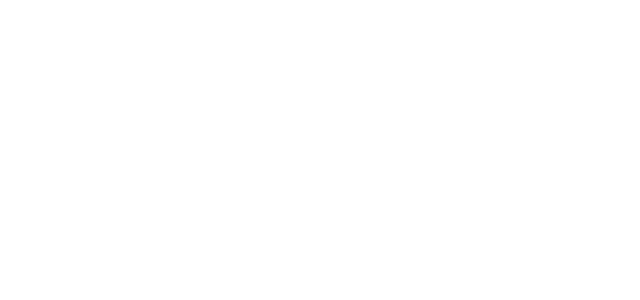
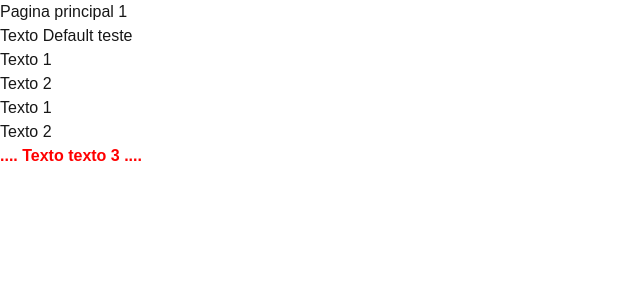
Before and after one commit to d0v3f0x/ATVNext.js, a Next.js app: page /default in a window 1280 px wide. Shown: the top 300 px of the page, without its empty margins (0-640 px from the left). Built offline with nearby package versions, Linux system fonts and the light colour scheme.

Commit message:
atualização do codigo

```diff
--- /dev/null
+++ b/src/app/components/parametro.js
@@ -0,0 +1,37 @@
+import React from 'react';
+
+export default function Index() {
+    return (
+        <div>
+            <h2>Texto Default teste</h2>
+        </div>
+    )
+}
+
+export function Texto1() {
+    return (
+        <div>
+            <h2>Texto 1</h2>
+        </div>
+    )
+}
+
+export function Texto2() {
+    return (
+        <div>
+            <h2>Texto 2</h2>
+        </div>
+    )
+}
+
+export function Texto3({ children, cor, tipo }) {
+    return (
+        <div>
+            <h2>
+                <span style={{ color: cor, fontWeight: tipo }}>
+                    {children}
+                </span>
+            </h2>
+        </div>
+    )
+}
--- a/src/app/components/principal.js
+++ b/src/app/components/principal.js
@@ -1,14 +1,14 @@
 import React from 'react';
 import Default from '../default/page';
 
-// function Index () {  // Função nomeada
-//     return(
-//         <div>
-//             <h1>Pagina principal 1</h1>
-//         </div>
-//     )
-// }
-// export default Index;
+function Index () {  // Função nomeada
+    return(
+        <div>
+            <h1>Pagina principal 1</h1>
+        </div>
+    )
+}
+export default Index;
 
 // const Index = function () {  //Função anônima
 //     return (
@@ -45,8 +45,8 @@
 
 // export default () => <div><h1>Pagina principal 6</h1></div> //Arrow function em uma linha
 
-export default () => {  //Arrow function exportando diretamente multi-linhas
-    <div>
-        <h1>Pagina principal 7</h1>
-    </div>
-}
+// export default () => {  //Arrow function exportando diretamente multi-linhas
+//     <div>
+//         <h1>Pagina principal 7</h1>
+//     </div>
+// }
--- a/src/app/default/page.js
+++ b/src/app/default/page.js
@@ -1,9 +1,21 @@
 'use client'
 
-import Principal from '../components/principal'
+import Principal from '../components/principal';
+import Parametro from '../components/parametro'
+import { Texto1, Texto2, Texto3 } from '../components/parametro'
 
 export default function Default() {
-    return(
-        <Principal/>
+    return (
+        <div>
+            <Principal />
+            <Parametro />
+            <Texto1 />
+            <Texto2 />
+            <Texto1 />
+            <Texto2 />
+            <Texto3 cor='red' tipo='bold'>
+                .... Texto texto 3 ....
+            </Texto3>
+        </div>
     );
 }
```
